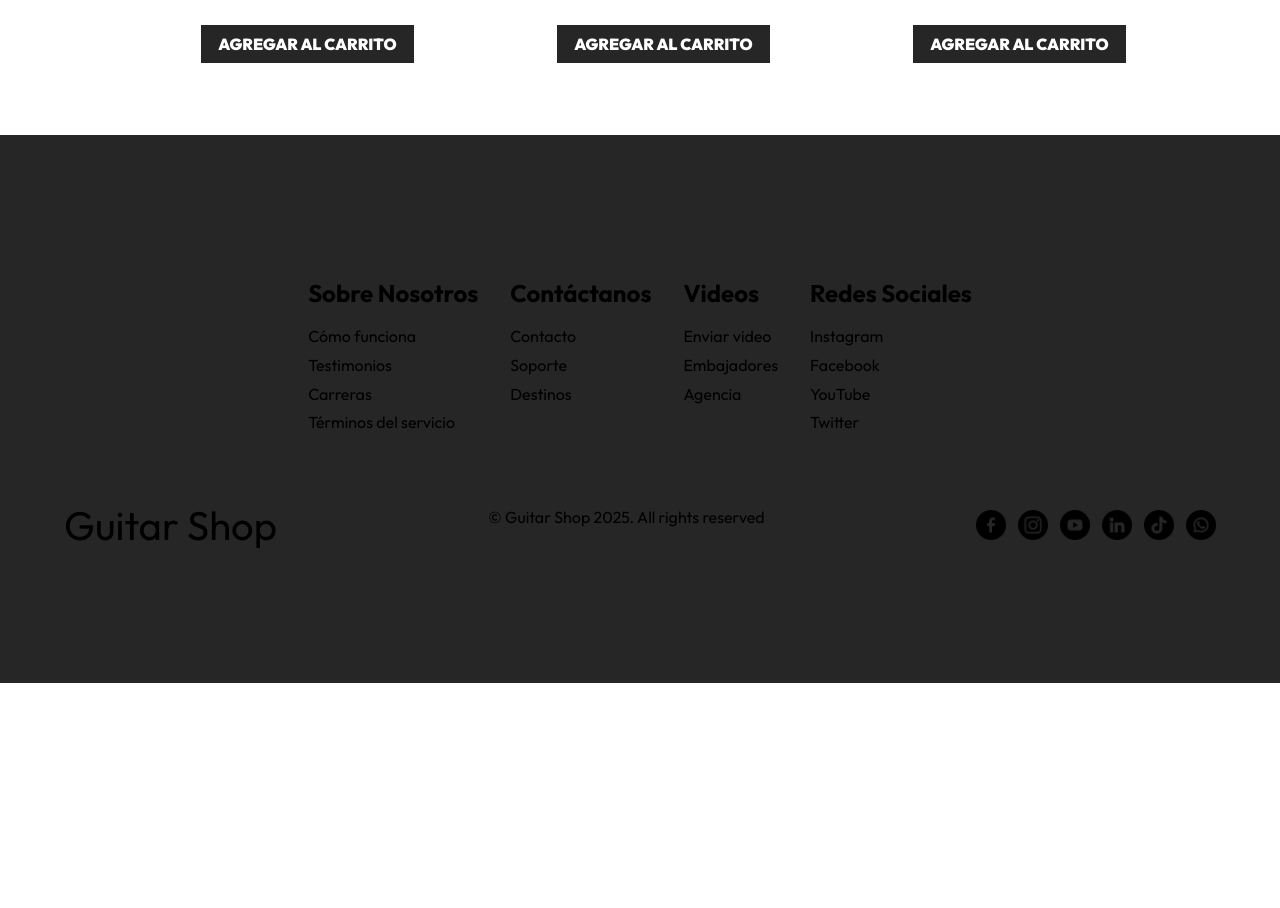
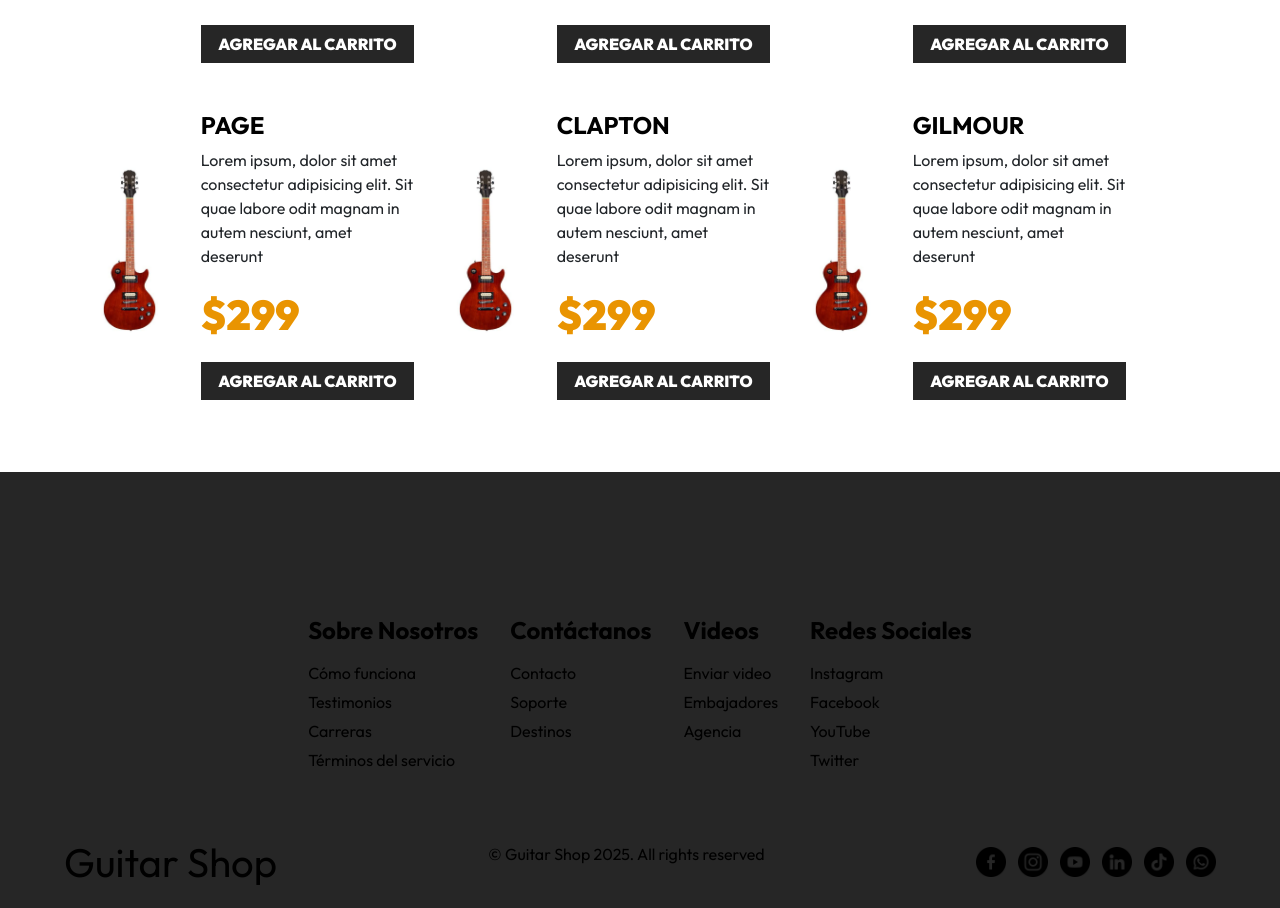
Before and after one commit to LeoDuffed/PaginasConReact, a React (Vite) app in the folder guitar-shop/: page / in a window 1280 px wide. Shown: the part 1266-2174 px from the top of the page. Before the commit the page ends 1949 px from the top, so only its background shows below. Built offline with nearby package versions, Linux system fonts and the light colour scheme.

Commit message:
Completando la base de datos con las guitarras

```diff
--- a/guitar-shop/src/data/db.js
+++ b/guitar-shop/src/data/db.js
@@ -61,5 +61,27 @@ export const db = [
     image: 'guitarra_09',
     description: 'Morbi ornare augue nisl, vel elementum dui mollis vel. Curabitur non ex id',
     price: 379,
+  },
+  {
+    id: 10,
+    name: 'Page',
+    image: 'guitarra_10',
+    description: 'Morbi ornare augue nisl, vel elementum dui mollis vel. Curabitur non ex id',
+    price: 389,
+  },
+  {
+    id: 11,
+    name: 'Clapton',
+    image: 'guitarra_11',
+    description: 'Morbi ornare augue nisl, vel elementum dui mollis vel. Curabitur non ex id',
+    price: 359,
+  },
+  {
+    id: 12,
+    name: 'Gilmour',
+    image: 'guitarra_12',
+    description: 'Morbi ornare augue nisl, vel elementum dui mollis vel. Curabitur non ex id',
+    price: 409,
   }
+
 ];
```
